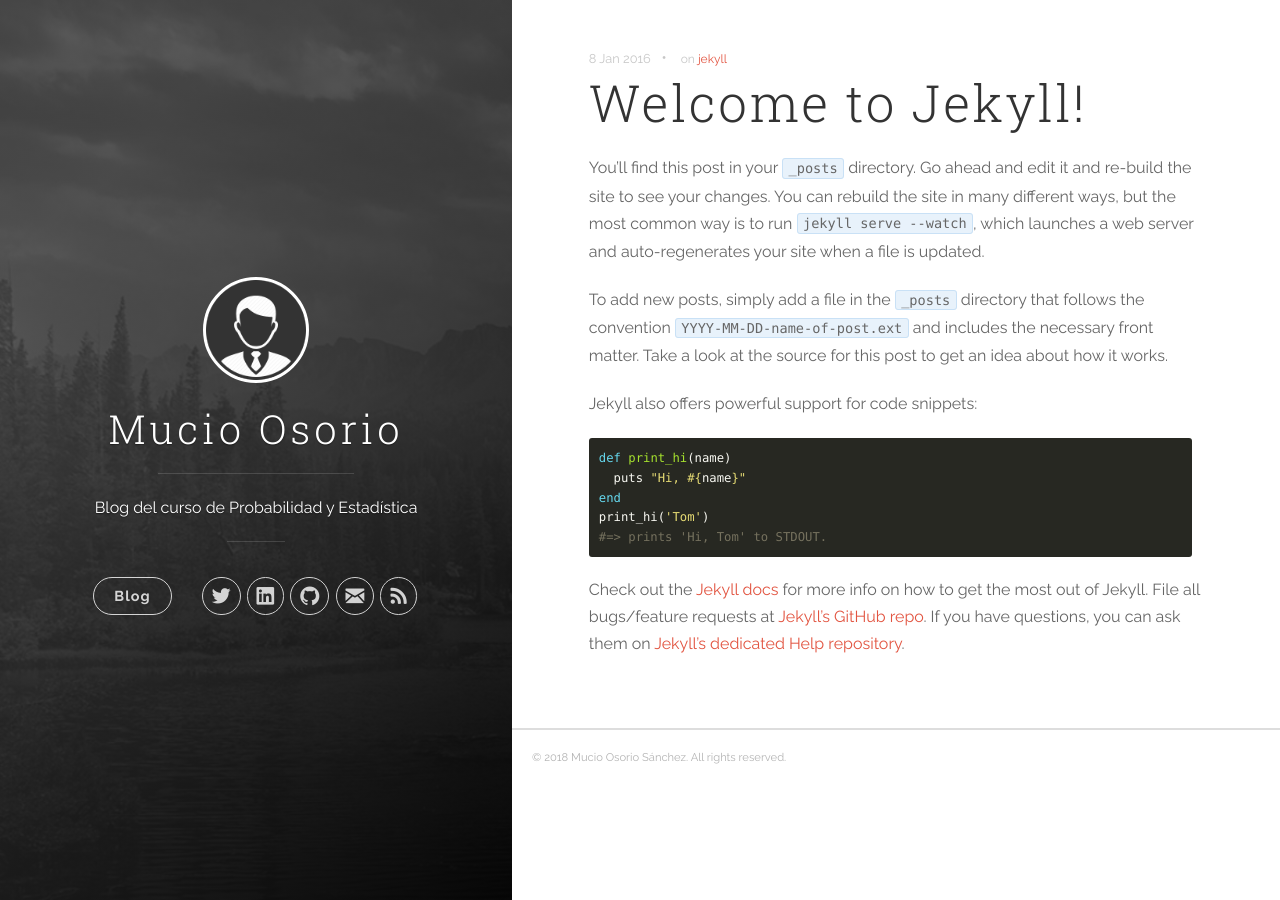
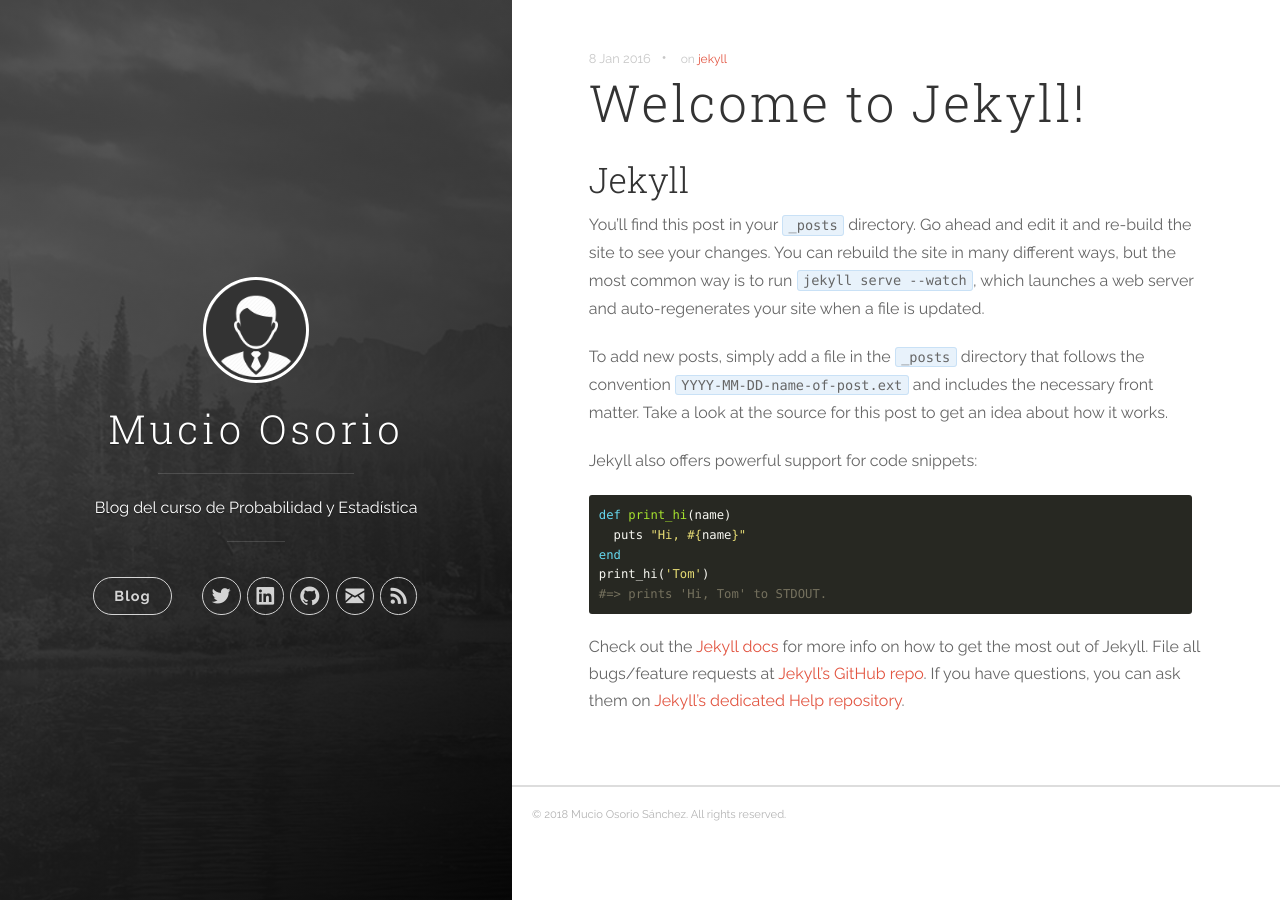
Before and after one commit to mucioosorio/probabilidad, a Jekyll site: the page built from _posts/2016-01-08-welcome-to-jekyll.markdown, in a window 1280 px wide. Built offline with Jekyll 4.4.1, drawn with Linux system fonts in a browser that asks for light colours; nearby versions of some CDN libraries.

Commit message:
Update 2016-01-08-welcome-to-jekyll.markdown

```diff
--- a/_posts/2016-01-08-welcome-to-jekyll.markdown
+++ b/_posts/2016-01-08-welcome-to-jekyll.markdown
@@ -4,6 +4,9 @@
 categories: [jekyll]
 tags: [jekyll]
 ---
+
+## Jekyll
+
 You’ll find this post in your `_posts` directory. Go ahead and edit it and re-build the site to see your changes. You can rebuild the site in many different ways, but the most common way is to run `jekyll serve --watch`, which launches a web server and auto-regenerates your site when a file is updated.
 
 To add new posts, simply add a file in the `_posts` directory that follows the convention `YYYY-MM-DD-name-of-post.ext` and includes the necessary front matter. Take a look at the source for this post to get an idea about how it works.
```
